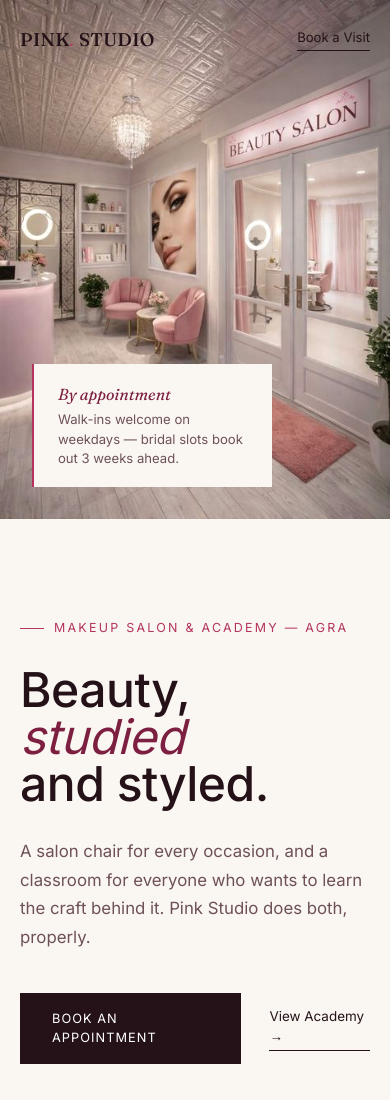
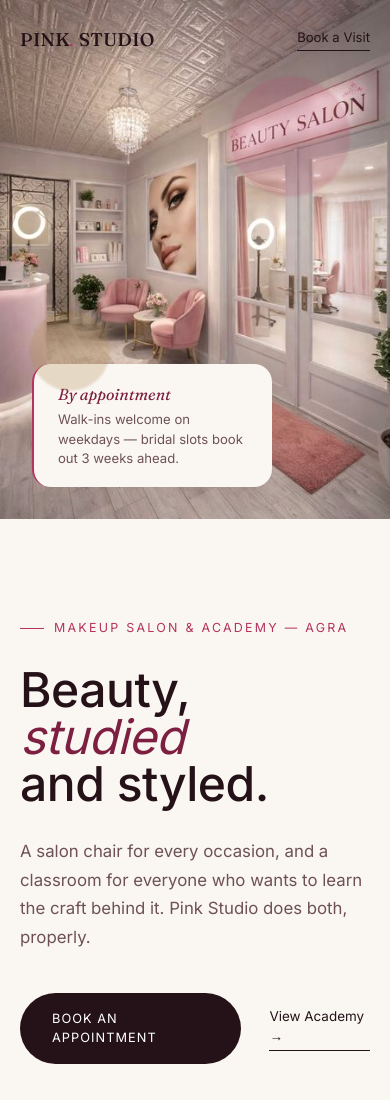
Before and after one commit to ujjwalrawat398/pink-studio-academy, a plain HTML site: page index.html in a window 390 px wide. Shown: the top 1100 px of the page. Drawn offline with Linux system fonts and the light colour scheme.

Commit message:
index.html

```diff
--- a/index.html
+++ b/index.html
@@ -19,6 +19,338 @@
     --gold:#a87f3f;
     --line:#e6d3d8;
   }
+ /* ==============================
+   PREMIUM LUXURY ENHANCEMENT
+================================ */
+
+:root{
+  --glass:rgba(255,255,255,.45);
+}
+
+/* smooth feel */
+body{
+ overflow-x:hidden;
+}
+
+/* floating beauty objects */
+
+.hero-right::before,
+.hero-right::after{
+ content:"";
+ position:absolute;
+ border-radius:50%;
+ filter:blur(1px);
+ z-index:2;
+ animation:float 6s ease-in-out infinite;
+}
+
+.hero-right::before{
+ width:120px;
+ height:120px;
+ background:rgba(181,52,95,.18);
+ top:80px;
+ right:40px;
+}
+
+.hero-right::after{
+ width:80px;
+ height:80px;
+ background:rgba(168,127,63,.25);
+ bottom:120px;
+ left:30px;
+ animation-delay:2s;
+}
+
+
+@keyframes float{
+
+0%,100%{
+ transform:translateY(0px);
+}
+
+50%{
+ transform:translateY(-25px);
+}
+
+}
+
+
+
+/* hero cinematic */
+
+.hero-right img{
+
+transform:scale(1.05);
+transition:transform 1.2s ease;
+
+}
+
+
+.hero:hover .hero-right img{
+
+transform:scale(1.12);
+
+}
+
+
+
+/* glass booking card */
+
+.hero-tag{
+
+backdrop-filter:blur(15px);
+
+background:rgba(250,247,243,.72);
+
+box-shadow:
+0 20px 50px rgba(0,0,0,.12);
+
+border-radius:18px;
+
+}
+
+
+
+/* premium buttons */
+
+.btn-fill{
+
+position:relative;
+overflow:hidden;
+border-radius:50px;
+transition:.4s;
+
+}
+
+
+.btn-fill::before{
+
+content:"";
+position:absolute;
+left:-100%;
+top:0;
+width:100%;
+height:100%;
+background:linear-gradient(
+90deg,
+transparent,
+rgba(255,255,255,.35),
+transparent
+);
+
+transition:.5s;
+
+}
+
+
+.btn-fill:hover::before{
+
+left:100%;
+
+}
+
+
+.btn-fill:hover{
+
+transform:translateY(-5px);
+
+box-shadow:
+0 15px 30px rgba(125,31,64,.25);
+
+}
+
+
+
+/* section reveal */
+
+.section,
+.hero-left,
+.hero-right{
+
+animation:appear 1s ease both;
+
+}
+
+
+@keyframes appear{
+
+from{
+
+opacity:0;
+transform:translateY(40px);
+
+}
+
+to{
+
+opacity:1;
+transform:none;
+
+}
+
+}
+
+
+
+/* service luxury hover */
+
+.service-row{
+
+border-radius:18px;
+
+padding-left:20px;
+padding-right:20px;
+
+transition:.35s;
+
+}
+
+
+.service-row:hover{
+
+background:
+linear-gradient(
+90deg,
+rgba(181,52,95,.08),
+transparent
+);
+
+transform:translateX(10px);
+
+}
+
+
+
+/* gallery upgrade */
+
+.gal-grid img{
+
+transition:
+transform .7s ease,
+filter .5s;
+
+}
+
+
+.gal-grid img:hover{
+
+transform:
+scale(1.08);
+
+filter:
+brightness(1.05)
+saturate(1.1);
+
+z-index:5;
+
+}
+
+
+
+/* contact premium */
+
+.contact-grid{
+
+border-radius:25px;
+
+overflow:hidden;
+
+box-shadow:
+0 30px 80px rgba(0,0,0,.08);
+
+}
+
+
+.contact-form input{
+
+transition:.3s;
+
+}
+
+
+.contact-form input:focus{
+
+transform:translateX(5px);
+
+}
+
+
+
+/* floating petals */
+
+body::before{
+
+content:"✦  ✧  ✦";
+
+position:fixed;
+
+top:20%;
+right:5%;
+
+font-size:80px;
+
+color:rgba(181,52,95,.08);
+
+animation:rotatePetal 12s linear infinite;
+
+pointer-events:none;
+
+}
+
+
+@keyframes rotatePetal{
+
+from{
+
+transform:rotate(0deg);
+
+}
+
+to{
+
+transform:rotate(360deg);
+
+}
+
+}
+
+
+
+/* mobile polish */
+
+@media(max-width:680px){
+
+
+.hero-left h1{
+
+font-size:3rem;
+
+}
+
+
+.hero-tag{
+
+left:20px;
+right:20px;
+
+}
+
+
+.service-row:hover{
+
+transform:none;
+
+}
+
+
+.contact-grid{
+
+border-radius:15px;
+
+}
+
+
+}
   html{scroll-behavior:smooth;}
   body{
     font-family:'Inter',sans-serif;
```
